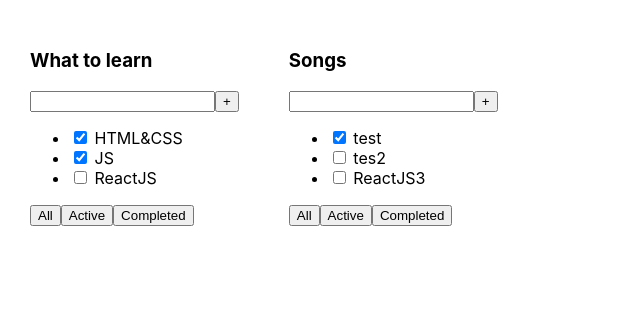
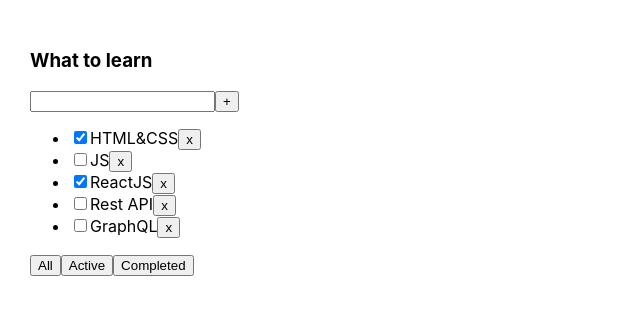
Before and after one commit to ArturKudlo/TodoList, a React (Create React App) app: page / in a window 1280 px wide. Shown: the top 314 px of the page, without its empty margins (0-640 px from the left). Built offline with nearby package versions, Linux system fonts and the light colour scheme.

Commit message:
add logic for add and delete tasks

```diff
--- a/src/App.tsx
+++ b/src/App.tsx
@@ -1,24 +1,46 @@
-import React from 'react';
+import React, {useState} from 'react';
 import './App.css';
 import Todolist from './Todolist';
 
+export type FiltrValuesType = "all" | "active" | "completed";
+
 function App() {
 
-    const tasks1 = [
+    let [tasks, setTasks] = useState ([
         {id:1, title: 'HTML&CSS', isDone: true},
-        {id:2, title: 'JS', isDone: true},
-        {id:3, title: 'ReactJS', isDone: false},
-    ]
+        {id:2, title: 'JS', isDone: false},
+        {id:3, title: 'ReactJS', isDone: true},
+        {id:4, title: 'Rest API', isDone: false},
+        {id:5, title: 'GraphQL', isDone: false},
+    ]);
 
-    const tasks2 = [
-        {id:1, title: 'test', isDone: true},
-        {id:2, title: 'tes2', isDone: false},
-        {id:3, title: 'ReactJS3', isDone: false},
-    ]
+    function removeTask(id: number) {
+        let filteredTasks = tasks.filter(t => t.id != id);
+        setTasks(filteredTasks);
+    }
+
+    let [filter, setFilter] = useState<FiltrValuesType> ('all')
+
+    let tasksForTodoList = tasks;
+
+    if (filter === 'active') {
+        tasksForTodoList = tasks.filter(t => t.isDone === false);
+    }
+
+    if (filter === 'completed') {
+        tasksForTodoList = tasks.filter(t => t.isDone === true);
+    }
+
+    function changeFilter(value: FiltrValuesType) {
+        setFilter(value);
+    }
     return (
         <div className="App">
-        <Todolist title={'What to learn'} tasks={tasks1}/>
-        <Todolist title={'Songs'} tasks={tasks2}/>
+        <Todolist title={'What to learn'}
+                  tasks={tasksForTodoList}
+                  removeTask={removeTask}
+                  changeFilter={changeFilter}
+        />
         </div>
     );
 }
--- a/src/Todolist.tsx
+++ b/src/Todolist.tsx
@@ -1,8 +1,11 @@
 import React from 'react';
+import {FiltrValuesType} from "./App";
 
 type PropsType = {
     title: string
     tasks: Array<PropsTypeTask>
+    removeTask: (taskId: number) => void
+    changeFilter: (value: FiltrValuesType) => void
 }
 
 type PropsTypeTask = {
@@ -20,14 +23,24 @@
                 <button>+</button>
             </div>
             <ul>
-                <li><input type="checkbox" checked={props.tasks[0].isDone}/> <span>{props.tasks[0].title}</span></li>
-                <li><input type="checkbox" checked={props.tasks[1].isDone}/> <span>{props.tasks[1].title}</span></li>
-                <li><input type="checkbox" checked={props.tasks[2].isDone}/> <span>{props.tasks[2].title}</span></li>
+                {
+                    props.tasks.map(t => (
+                        <li key={t.id}>
+                            <input type="checkbox" checked={t.isDone}/>
+                            <span>{t.title}</span>
+                            <button onClick={() => {props.removeTask(t.id)}}>x</button>
+                        </li>
+                        )
+                    )
+                }
+                {/*<li><input type="checkbox" checked={props.tasks[0].isDone}/> <span>{props.tasks[0].title}</span></li>*/}
+                {/*<li><input type="checkbox" checked={props.tasks[1].isDone}/> <span>{props.tasks[1].title}</span></li>*/}
+                {/*<li><input type="checkbox" checked={props.tasks[2].isDone}/> <span>{props.tasks[2].title}</span></li>*/}
             </ul>
             <div>
-                <button>All</button>
-                <button>Active</button>
-                <button>Completed</button>
+                <button onClick={() => {props.changeFilter("all")}}>All</button>
+                <button onClick={() => {props.changeFilter("active")}}>Active</button>
+                <button onClick={() => {props.changeFilter("completed")}}>Completed</button>
             </div>
         </div>
     )
```
